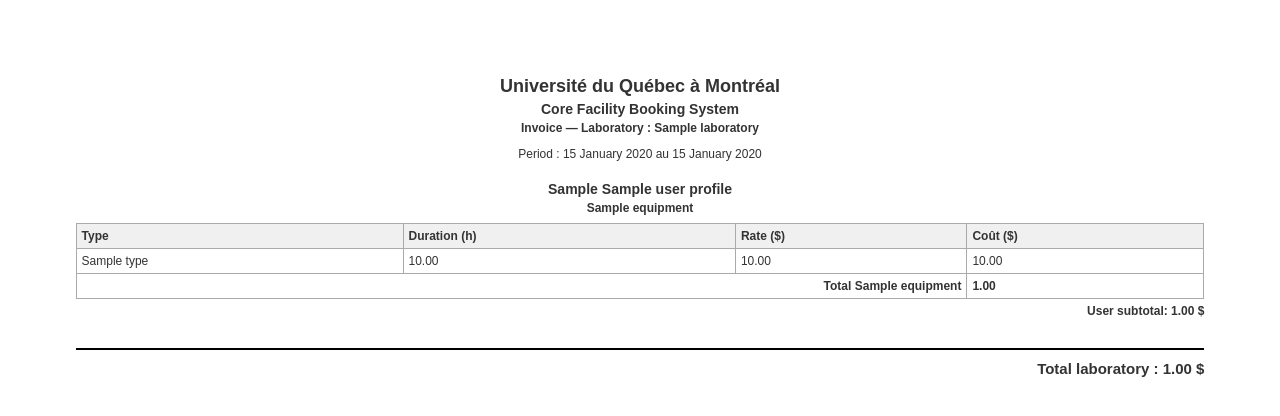
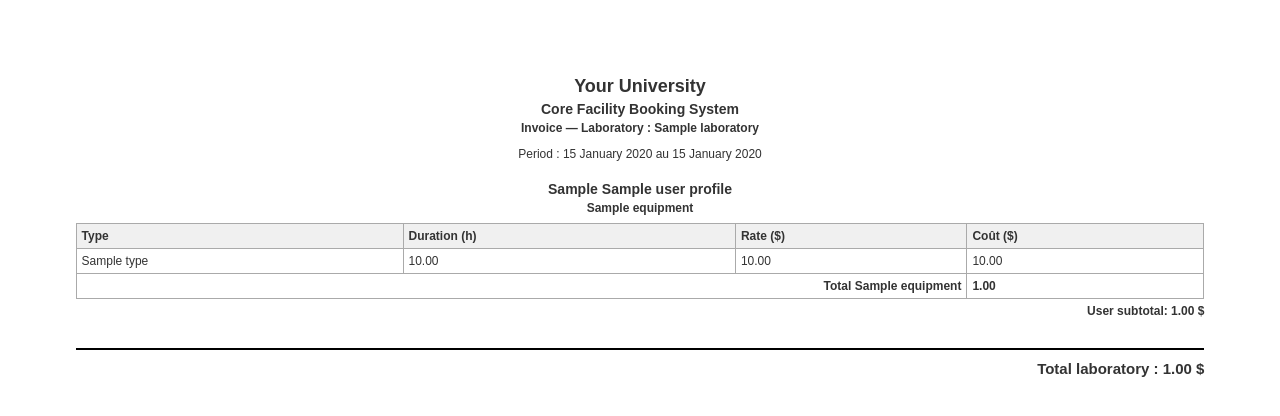
Before and after one commit to gregoire-bonnamour/core-facility-booking, a Django app: template billing/templates/billing/facture_labo.html in a window 1280 px wide. Shown: the top 416 px of the page. Run offline with Django 4.2, Linux system fonts and the light colour scheme; the template is opened without the code that fills it: most values are stand-ins (such as "Sample title", 1, 10 or a date in 2020); parts of the project's set-up code (start-up, migrations or seed data) failed here and were passed over.

Commit message:
Replace institution name with placeholder in billing PDF header

```diff
--- a/billing/templates/billing/facture_labo.html
+++ b/billing/templates/billing/facture_labo.html
@@ -51,7 +51,7 @@
 </head>
 <body>
     <div style="text-align: center; margin-bottom: 20px;">
-        <h2>Université du Québec à Montréal</h2>
+        <h2>Your University</h2>
         <h3>Core Facility Booking System</h3>
         <h4>Invoice — Laboratory : {{ laboratory.name }}</h4>
         <p>Period : {{ start_date|date:"j F Y" }} au {{ end_date|date:"j F Y" }}</p>
```
